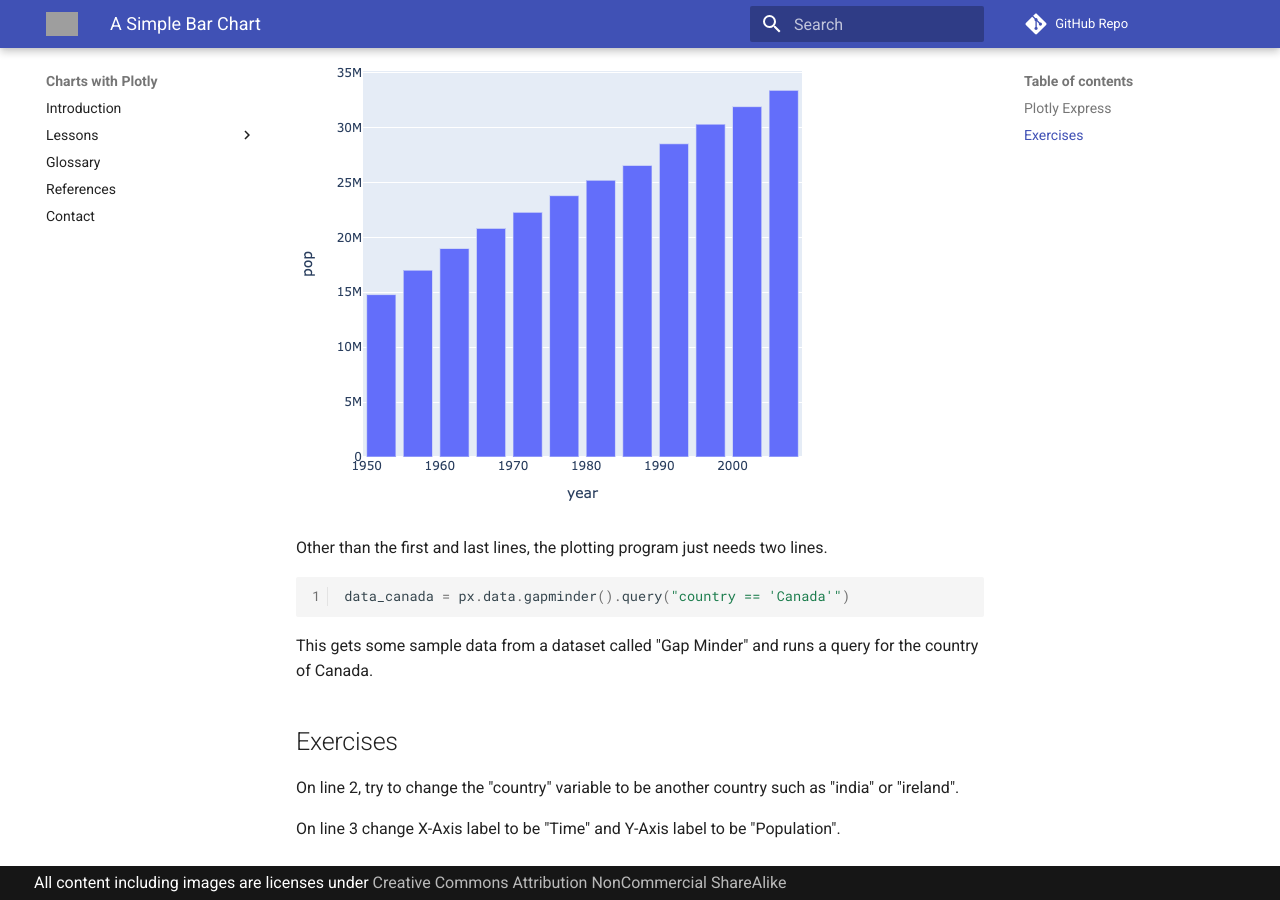
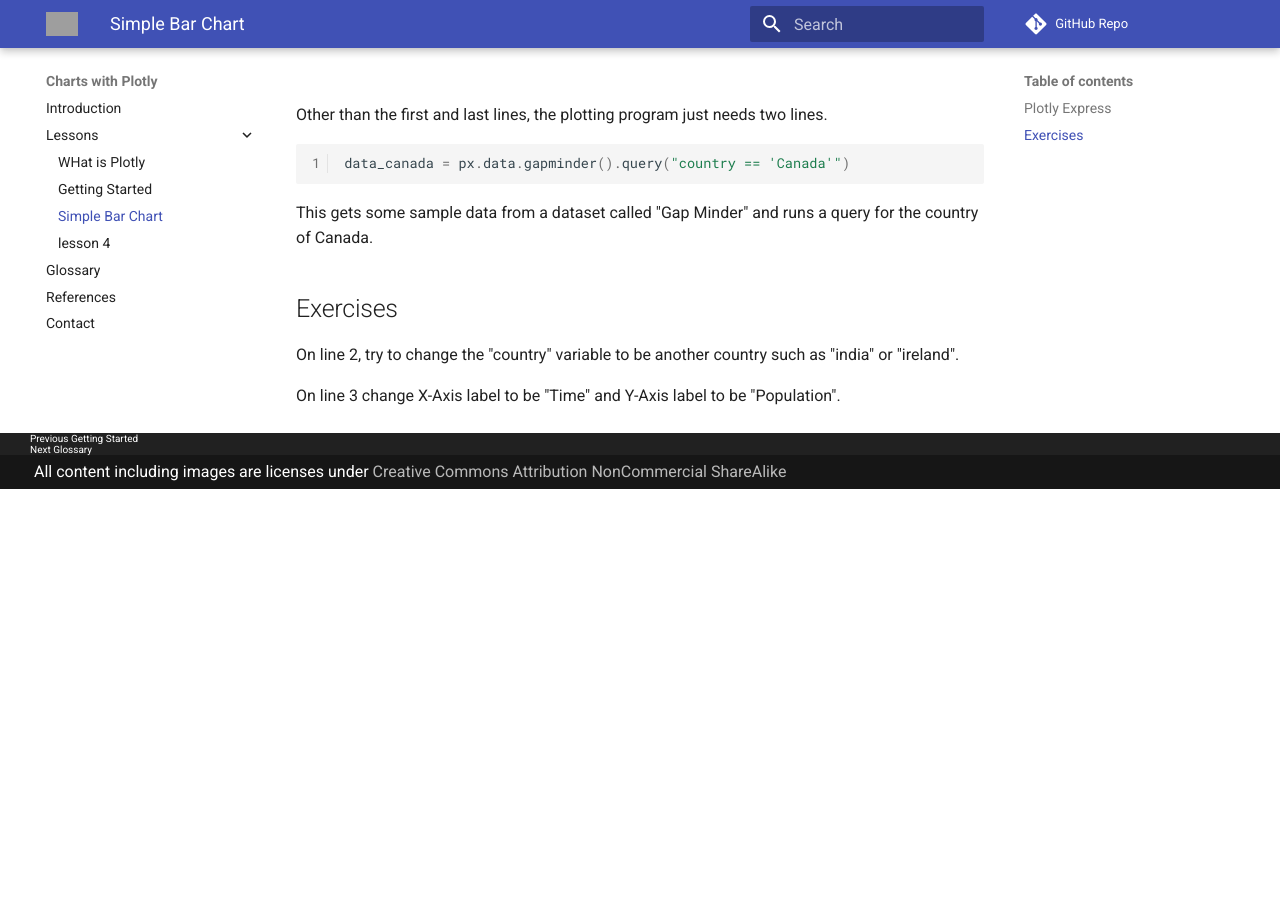
Before and after one commit to CoderDojoTC/plotly, an MkDocs documentation site: the page built from docs/lessons/03-simple-bar-chart.md, in a window 1280 px wide and 900 px high, scrolled down 645 px. Built offline with MkDocs 1.6.1 and Material for MkDocs 9.7.7, drawn with Linux system fonts in a browser that asks for light colours; comment, search, counter and statistics services are not loaded; after the commit the page ends 1134 px from its top, so only the background shows below that; grey boxes are pictures that could not be loaded.

Commit message:
updates to markdown content

```diff
--- a/mkdocs.yml
+++ b/mkdocs.yml
@@ -5,7 +5,8 @@
   - Lessons:
     - WHat is Plotly: lessons/01-what-is-plotly.md
     - Getting Started: lessons/02-getting-started.md
-    - lesson 3: 03-lesson.md
+    - Simple Bar Chart: lessons/03-simple-bar-chart.md
+    - lesson 4: 04-lesson.md
   - Glossary: glossary.md
   - References: references.md
   - Contact: contact.md
```
Also changed, not shown: docs/lessons/03-simple-bar-chart.md (renamed from docs/03-simple-bar-chart.md), docs/lessons/04-lesson.md (renamed from docs/lessons/03-lesson.md).
